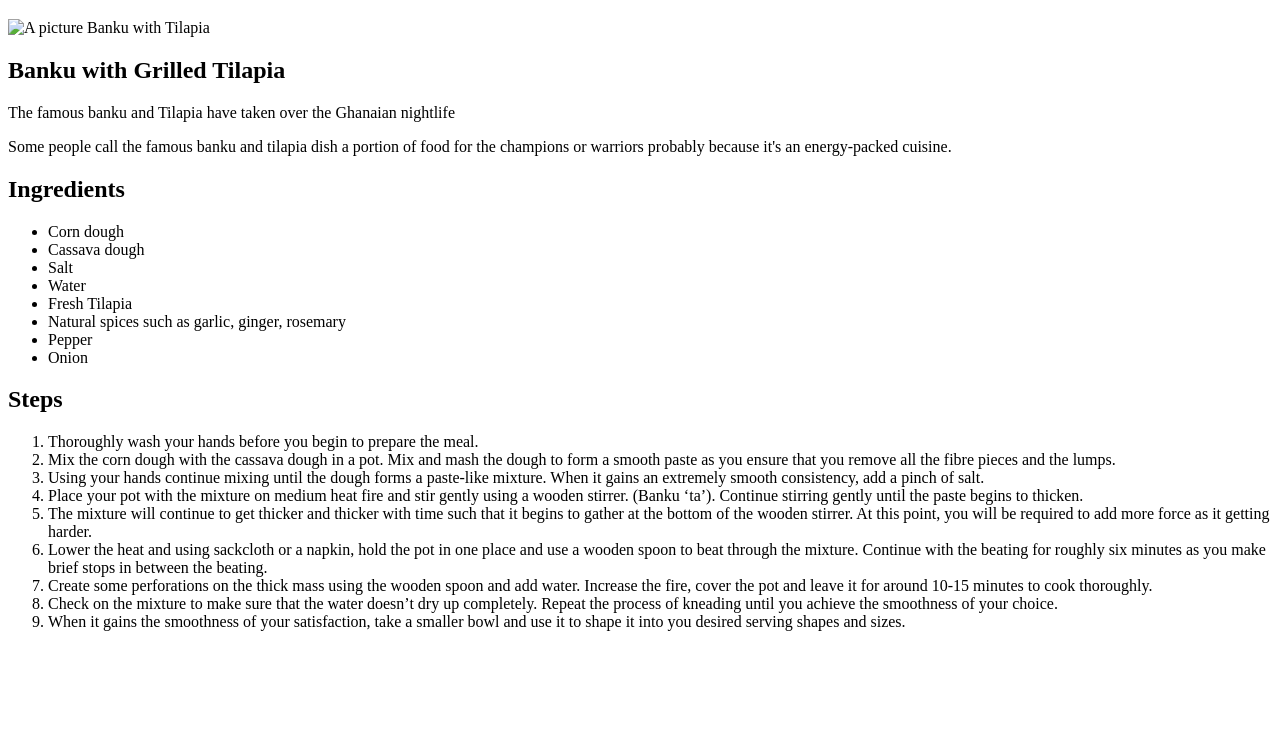
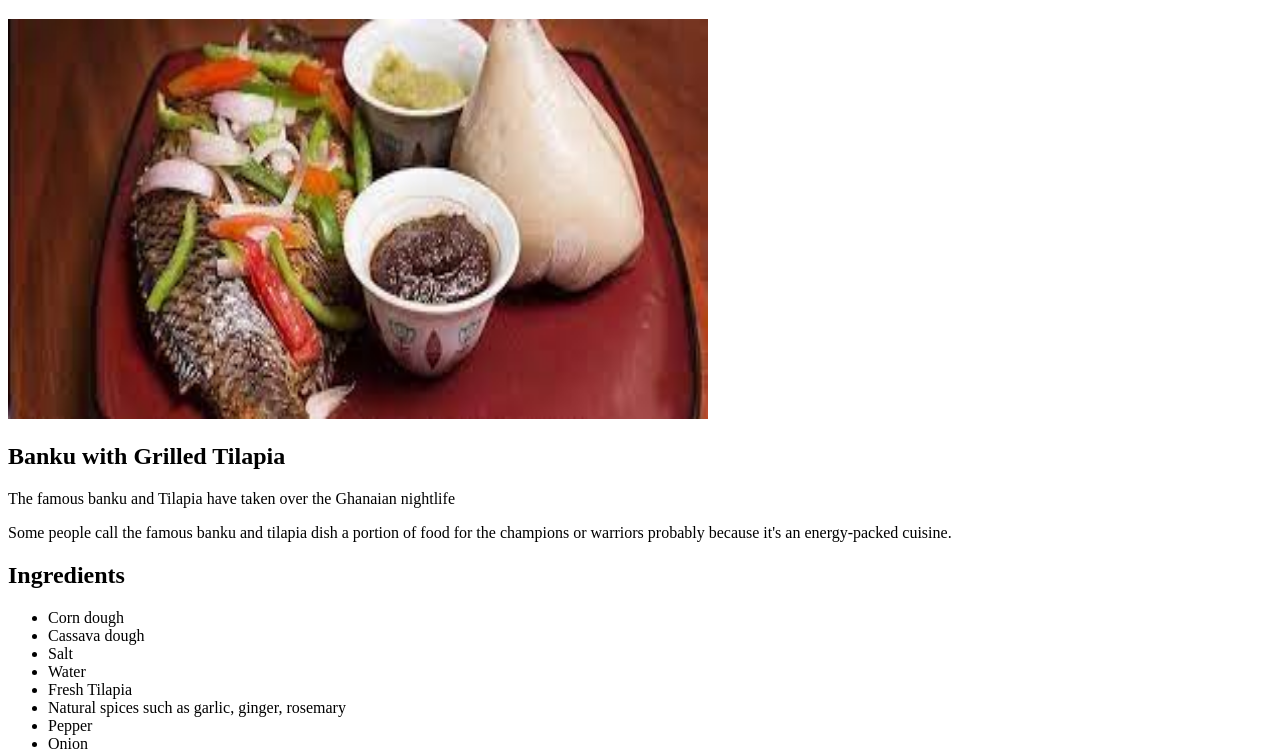
Before and after one commit to ThinkOutside/odin-recipes, a plain HTML site: page recipes/banku.html in a window 1280 px wide. Shown: the part 61-812 px from the top of the page. Drawn offline with Linux system fonts and the light colour scheme.

Commit message:
The image reference point was changed to new directory

```diff
--- a/recipes/banku.html
+++ b/recipes/banku.html
@@ -7,7 +7,7 @@
 </head>
 <body>
     <h1>Banku with Tilapia</h1>
-    <img src="../banku.jpeg" alt="A picture Banku with Tilapia" height="400" width="700">
+    <img src="../images/banku.jpeg" alt="A picture Banku with Tilapia" height="400" width="700">
     <h2>Banku with Grilled Tilapia</h2>
     <p>The  famous banku and Tilapia have taken over the Ghanaian nightlife</p>
     <p>Some people call the famous banku and tilapia dish a portion of food for the champions or warriors
```
